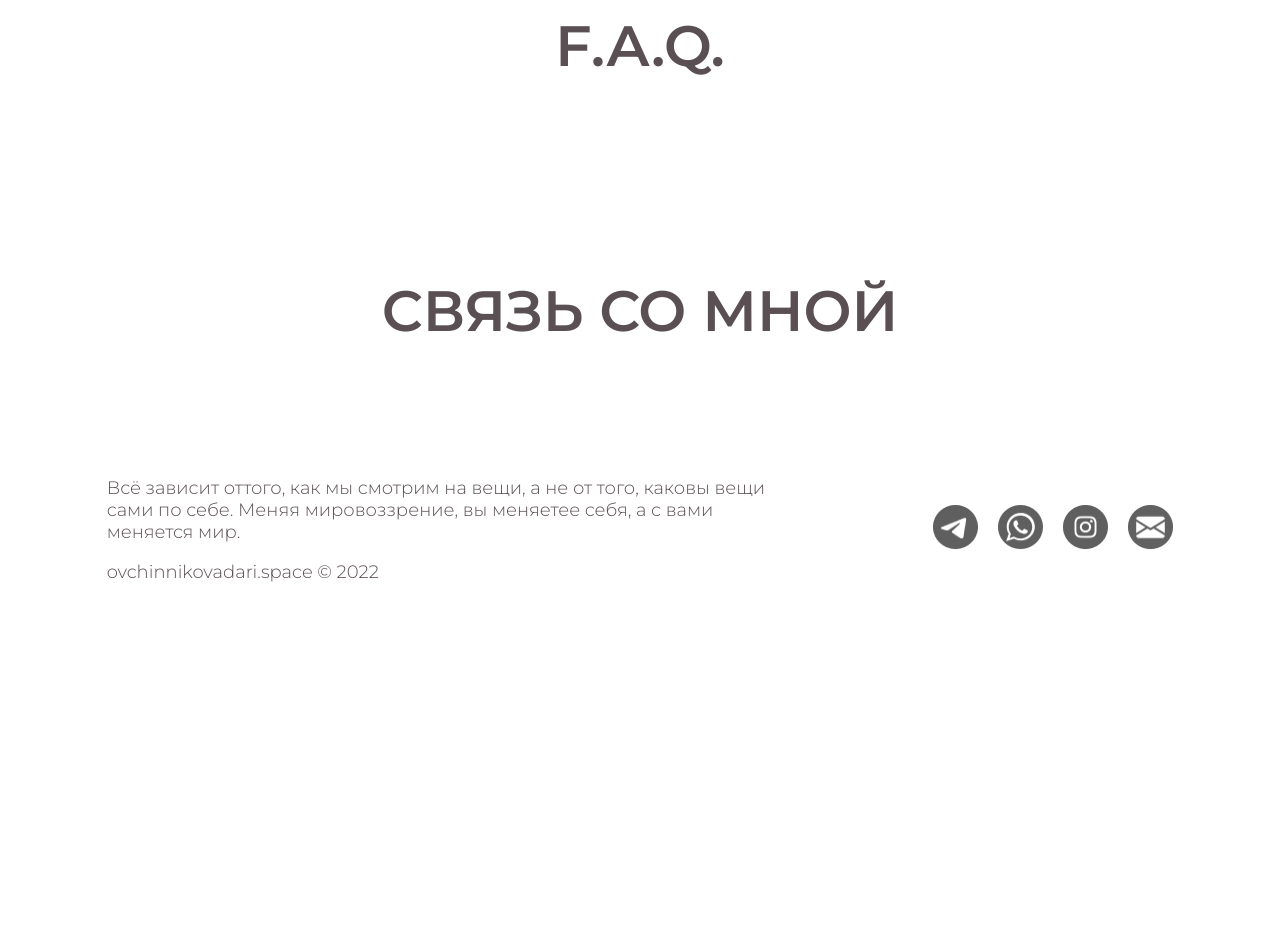
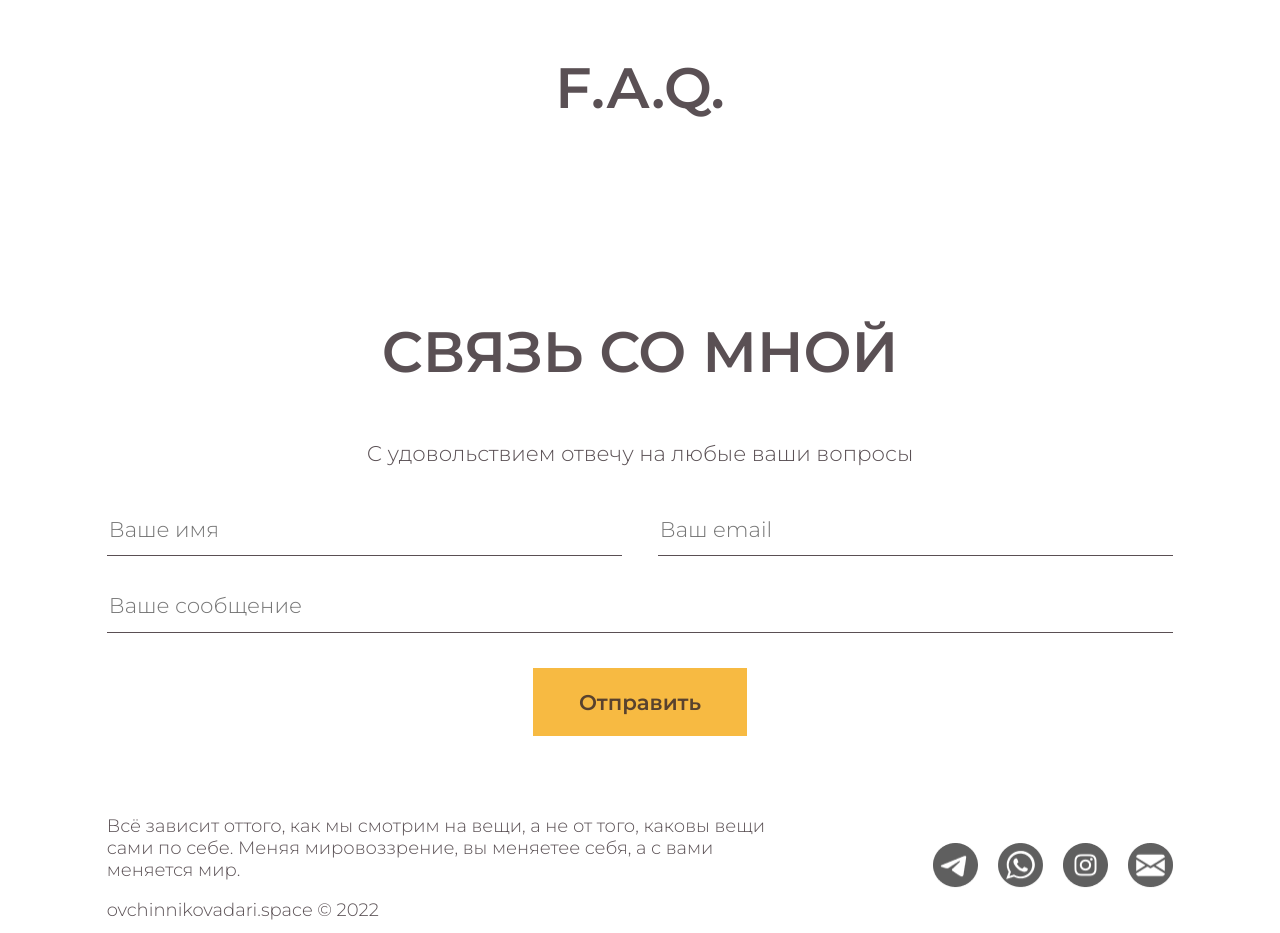
Before and after one commit to AlekseiOvchinnikov13/dari.space, a Next.js app: page / in a window 1280 px wide. Shown: the part 3340-4273 px from the top of the page. Before the commit the page ends 3953 px from the top, so only its background shows below. Built offline with nearby package versions, Linux system fonts and the light colour scheme.

Commit message:
add contact form

```diff
--- /dev/null
+++ b/src/components/ContactForm/index.js
@@ -0,0 +1,82 @@
+import {useForm} from '@formspree/react';
+import styles from '../../styles/components/ContactForm.module.scss';
+import {useEffect, useState} from 'react';
+
+const ContactForm = () => {
+  const [state, handleSubmit] = useForm('xgeqoqok');
+  const [isSuccess, setIsSuccess] = useState(false);
+
+  const [name, setName] = useState('');
+  const [email, setEmail] = useState('');
+  const [message, setMessage] = useState('');
+
+  const resetInputs = () => {
+    setName('');
+    setEmail('');
+    setMessage('');
+  };
+
+  const onSuccess = () => {
+    resetInputs();
+    setIsSuccess(state.succeeded);
+    const timer = setTimeout(() => setIsSuccess(!state.succeeded), 4000);
+    return () => clearTimeout(timer);
+  };
+
+  useEffect(() => {
+    state.succeeded && onSuccess();
+  }, [state.succeeded]);
+
+  return (
+    <form
+      className={styles.form}
+      onSubmit={handleSubmit}
+    >
+      {isSuccess &&
+        <div className={styles.succeeded}>
+          <p className={styles.successText}>
+            Спасибо! Ваше сообщение отправлено. Скоро я свяжусь с Вами :)
+          </p>
+        </div>
+      }
+      <input
+        className={styles.input}
+        id="name"
+        type="text"
+        name="name"
+        placeholder={'Ваше имя'}
+        required
+        value={name}
+        onChange={e => setName(e.target.value)}
+      />
+      <input
+        className={styles.input}
+        id="email"
+        type="email"
+        name="email"
+        placeholder={'Ваш email'}
+        required
+        value={email}
+        onChange={e => setEmail(e.target.value)}
+      />
+      <input
+        className={`${styles.input} ${styles.message}`}
+        id="message"
+        name="message"
+        placeholder={'Ваше сообщение'}
+        required
+        value={message}
+        onChange={e => setMessage(e.target.value)}
+      />
+      <button
+        className={styles.submit}
+        type="submit"
+        disabled={state.succeeded || state.submitting}
+      >
+        Отправить
+      </button>
+    </form>
+  );
+};
+
+export default ContactForm;
--- a/src/data/social/index.js
+++ b/src/data/social/index.js
@@ -18,6 +18,6 @@ export const SOCIAL_LINKS = [
   },
   {
     image: mailIcon,
-    link: 'mailto:#@yandex.ru',
+    link: 'mailto:psy.ovchinnikova.dari@ya.ru',
   },
 ];
--- a/src/pages/index.js
+++ b/src/pages/index.js
@@ -10,6 +10,7 @@ import 'react-responsive-carousel/lib/styles/carousel.min.css';
 import styles from '../styles/Home.module.scss';
 import {yellowColor} from '../styles/variables.module.scss';
 import {REVIEWS_DATA} from '../data/reviews';
+import ContactForm from '../components/ContactForm';
 
 const Home = () => {
   const settingsSlider = {
@@ -84,6 +85,9 @@ const Home = () => {
           <div className={styles.paddingSectionBottom} id="services">
             <Title label="услуги"/>
             <Services/>
+            <p className={styles.duration}>
+              Длительность любой сессии составляет 1,5-2 часа
+            </p>
           </div>
           <div className={styles.paddingSectionBottom} id="reviews">
             <Title label="отзывы"/>
@@ -125,11 +129,13 @@ const Home = () => {
           />
         </div>
       </section>
-      <section className={`${styles.faqSection} ${styles.paddingSectionTop}`} id="faq">
+      <section className={`${styles.faqSection} ${styles.paddingSectionTop} container`} id="faq">
         <Title label="f.a.q."/>
       </section>
-      <section className={`${styles.contactsSection} ${styles.paddingSectionTop}`} id="contact">
+      <section className={`${styles.contactsSection} ${styles.paddingSectionTop} container`} id="contact">
         <Title label="связь со мной"/>
+        <p className={styles.contactText}>С удовольствием отвечу на любые ваши вопросы</p>
+        <ContactForm/>
       </section>
     </>
   );
--- a/src/styles/Home.module.scss
+++ b/src/styles/Home.module.scss
@@ -65,6 +65,13 @@
       font-size: .04444em;
     }
   }
+
+  .duration {
+    color: $FONT_COLOR;
+    font-size: max(.0125em, 14px);
+    text-align: center;
+    margin-top: 1.42857em;
+  }
 }
 
 .faqSection {
@@ -72,7 +79,12 @@
 }
 
 .contactsSection {
-
+  .contactText {
+    color: $FONT_COLOR;
+    font-weight: 300;
+    font-size: max(.01666em, 18px);
+    text-align: center;
+  }
 }
 
 @media (max-width: 920px) {
--- /dev/null
+++ b/src/styles/components/ContactForm.module.scss
@@ -0,0 +1,87 @@
+@import '../variables.module';
+
+.form {
+  display: grid;
+  grid-template-columns: 1fr 1fr;
+  gap: max(.02777em, 30px);
+
+  position: relative;
+  padding-top: max(.038194em, 30px);
+
+  .succeeded {
+    position: absolute;
+    top: 50%;
+    left: 50%;
+    transform: translate(-50%, -50%);
+    width: 50vw;
+    height: 20vw;
+    border: 1px solid $YELLOW_COLOR;
+    background: $BACKGROUND_PRIMARY;
+    padding: max(.020833em, 20px);
+
+    display: flex;
+    justify-content: center;
+    align-items: center;
+
+    .successText {
+      color: $FONT_COLOR;
+      font-size: max(.01666em, 18px);
+      text-align: center;
+    }
+  }
+
+  .input {
+    color: $FONT_COLOR;
+    font-family: $FONT_FAMILY_MONTSERRAT;
+    font-size: max(.01666em, 18px);
+    font-weight: 300;
+
+    border: none;
+    border-bottom: 1px solid $FONT_COLOR;
+    padding-bottom: max(.625em, 10px);
+  }
+
+  .message, .submit {
+    grid-column: 1 / span 2;
+  }
+
+  .submit {
+    justify-self: center;
+
+    color: $FONT_COLOR;
+    font-size: max(.01666em, 18px);
+    line-height: 1;
+    font-weight: 600;
+    padding: 1.04166em 0;
+    background: $YELLOW_COLOR;
+    border: 1px solid transparent;
+    max-width: 10em;
+    width: 100%;
+
+    transition: all .3s ease-in-out;
+
+    &:hover {
+      border: 1px solid $YELLOW_COLOR;
+      background: transparent;
+    }
+
+    &:disabled {
+      opacity: .5;
+    }
+  }
+}
+
+@media (max-width: 700px) {
+  .form {
+    grid-template-columns: 1fr;
+
+    .message, .submit {
+      grid-column: 1;
+    }
+
+    .succeeded {
+      width: 90vw;
+      height: 35vw;
+    }
+  }
+}
--- a/src/styles/components/Title.module.scss
+++ b/src/styles/components/Title.module.scss
@@ -2,7 +2,7 @@
 
 .title {
   color: $FONT_COLOR;
-  font-size: .04444em;
+  font-size: max(.04444em, 38px);
   font-weight: 600;
   text-align: center;
   text-transform: uppercase;
```
